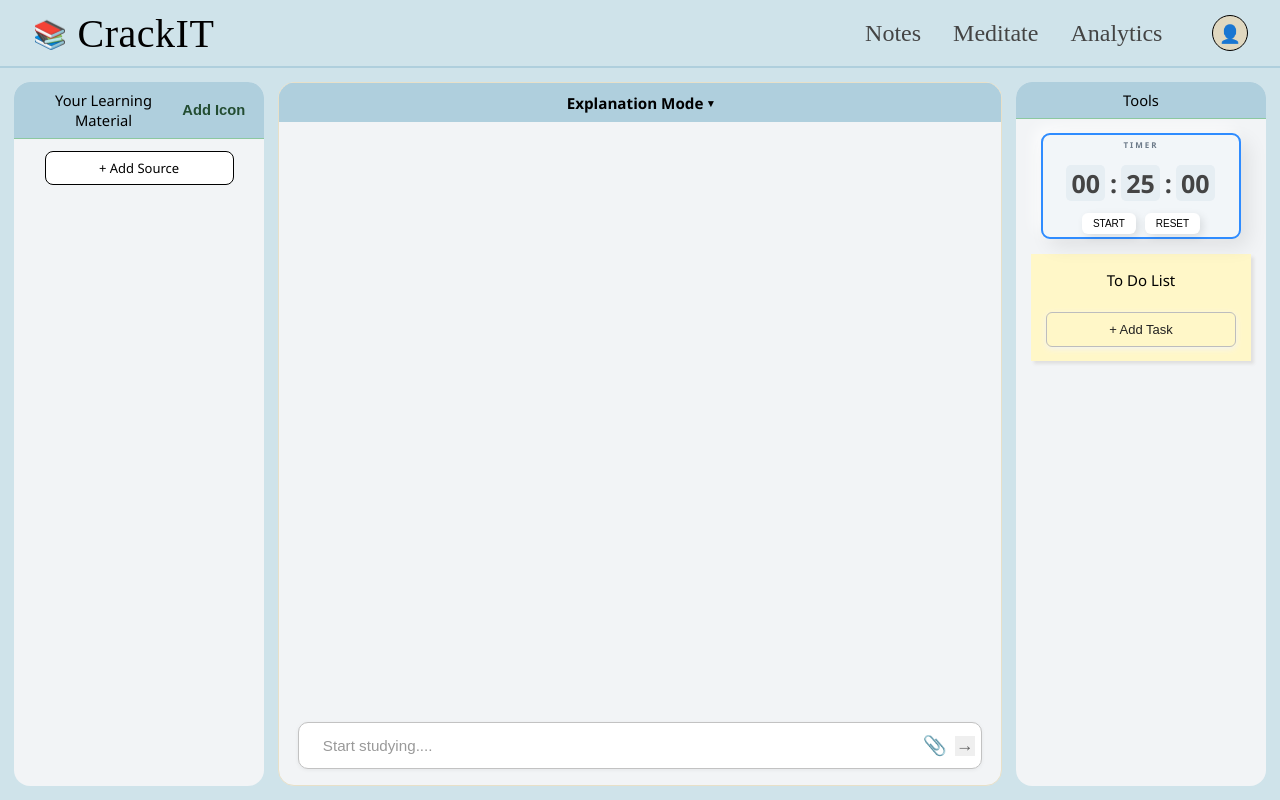
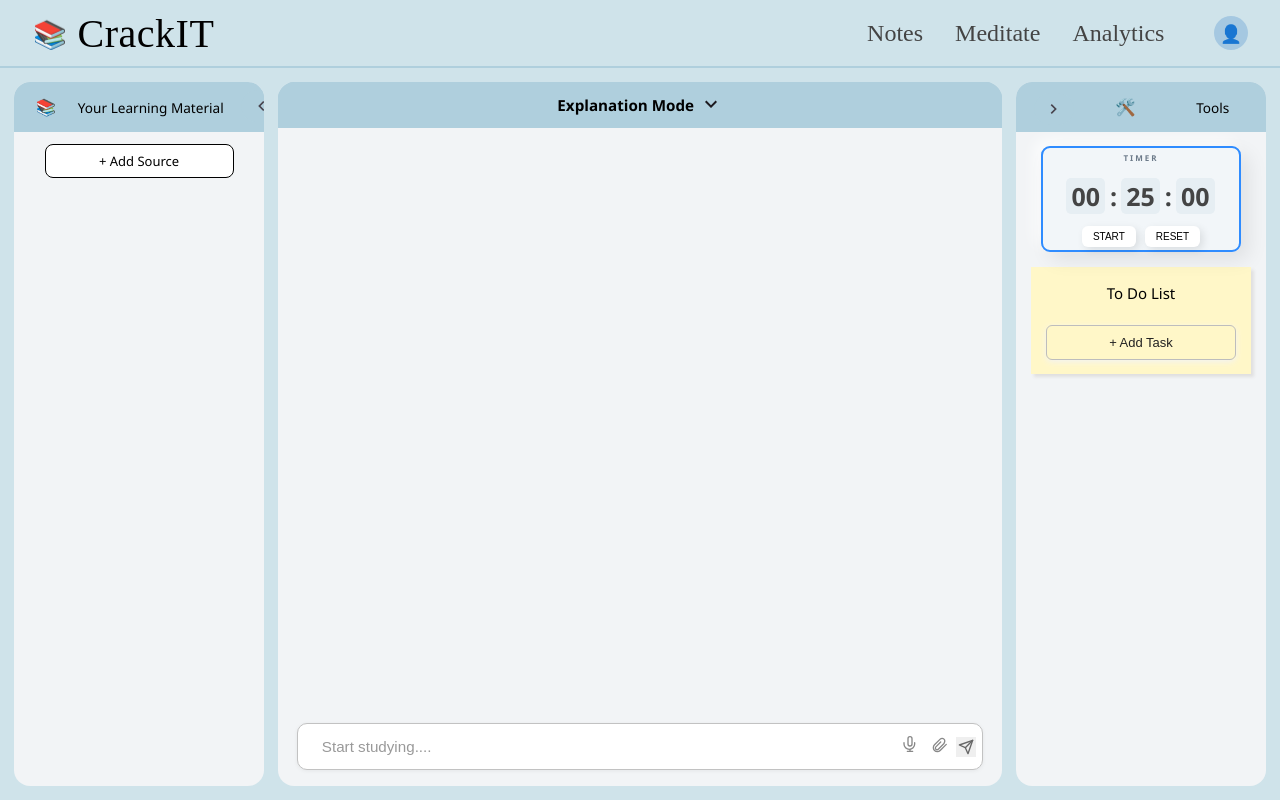
Before and after one commit to FlyingDragon112/Microsoft-AI-Study-Prototype, a React (Create React App) app in the folder frontend/: page / in a window 1280 px wide. Built offline with nearby package versions, Linux system fonts and the light colour scheme.

Commit message:
Ui fixes

```diff
--- a/frontend/src/App.css
+++ b/frontend/src/App.css
@@ -70,14 +70,14 @@
   width: 34px;
   height: 34px;
   border-radius: 50%;
-  background: #e0d8c0;
+  background: #a5c8e1;
   display: flex;
   align-items: center;
   justify-content: center;
   font-size: 1.1em;
   color: #555;
   cursor: pointer;
-  border: 1.5px solid #000000;
+  /* border: 1.5px solid #000000; */
   margin-left: 1em;
 }
 
@@ -101,6 +101,36 @@
   flex-direction: column;
   overflow: hidden;
   border: none;
+  transition: width 0.3s ease;
+}
+
+/* === Collapsed Sidebar === */
+.crackit-sidebar.collapsed {
+  width: 50px;
+  min-width: 50px;
+}
+
+.crackit-sidebar.collapsed .crackit-sidebar-upload,
+.crackit-sidebar.collapsed .crackit-sidebar-files {
+  display: none;
+}
+
+.crackit-sidebar.collapsed .crackit-sidebar-header span {
+  display: none;
+}
+
+/* === Collapsed Tools === */
+.crackit-tools.collapsed {
+  width: 50px;
+  min-width: 50px;
+}
+
+.crackit-tools.collapsed .crackit-tools-body {
+  display: none;
+}
+
+.crackit-tools.collapsed .crackit-tools-header span {
+  display: none;
 }
 
 /* === Center content panel === */
@@ -111,7 +141,7 @@
   display: flex;
   flex-direction: column;
   overflow: hidden;
-  border: 1px solid #e8e0c8;
+  /* border: 1px solid #e8e0c8; */
 }
 
 /* === Panel headers === */
@@ -120,19 +150,70 @@
   background: #AFCFDD;
   font-weight: 'Regular'  ;
   padding: 0.55em 1em;
-  font-size: 0.92em;
+  font-size: 0.85em;
   text-align: center;
   flex-shrink: 0;
   display: flex;
   align-items: center;
   justify-content: space-between;
-  border-bottom: 1px solid #8cc8a0;
+  /* border-bottom: 1px solid #8cc8a0; */
+  gap: 0.5em;
+  white-space: nowrap;
 }
 
 .crackit-sidebar-header span,
 .crackit-tools-header span {
   flex: 1;
   text-align: center;
+  margin: 0 0.5em;
+}
+
+.crackit-sidebar-icon {
+  flex: 0 0 auto;
+  font-size: 1.2em;
+}
+
+.crackit-sidebar-title {
+  flex: 1;
+}
+
+.crackit-tools-icon {
+  flex: 0 0 auto;
+  font-size: 1.2em;
+}
+
+.crackit-tools-title {
+  flex: 1;
+}
+
+.crackit-sidebar.collapsed .crackit-sidebar-header {
+  justify-content: space-between;
+  padding: 0.55em 0.4em;
+  position: relative;
+}
+
+.crackit-sidebar.collapsed .crackit-sidebar-icon {
+  flex: 0 0 auto;
+  text-align: center;
+}
+
+.crackit-sidebar.collapsed .crackit-sidebar-title {
+  display: none;
+}
+
+.crackit-tools.collapsed .crackit-tools-header {
+  justify-content: space-between;
+  padding: 0.55em 0.4em;
+  position: relative;
+}
+
+.crackit-tools.collapsed .crackit-tools-icon {
+  flex: 0 0 auto;
+  text-align: center;
+}
+
+.crackit-tools.collapsed .crackit-tools-title {
+  display: none;
 }
 
 .crackit-panel-collapse-btn {
@@ -143,6 +224,21 @@
   cursor: pointer;
   padding: 0 4px;
   font-weight: 700;
+  transition: transform 0.3s ease;
+  flex: 0 0 auto;
+}
+
+.crackit-tools-header .crackit-panel-collapse-btn {
+  order: -1;
+  transform: rotate(180deg);
+}
+
+.crackit-sidebar.collapsed .crackit-panel-collapse-btn {
+  transform: rotate(180deg);
+}
+
+.crackit-tools.collapsed .crackit-panel-collapse-btn {
+  transform: rotate(0deg);
 }
 
 .crackit-content-header {
--- a/frontend/src/App.js
+++ b/frontend/src/App.js
@@ -94,12 +94,31 @@ function ChatBox({ messages, onSend }) {
           onKeyDown={e => { if (e.key === 'Enter') handleSend(); }}
         />
         <button
+          className={`crackit-chat-speech-btn ${listening ? 'active' : ''}`}
+          title="Voice input"
+          onClick={handleSpeechToText}
+        >
+          <svg width="16" height="16" viewBox="0 0 24 24" fill="none" xmlns="http://www.w3.org/2000/svg">
+            <path d="M12 1C10.3431 1 9 2.34315 9 4V12C9 13.6569 10.3431 15 12 15C13.6569 15 15 13.6569 15 12V4C15 2.34315 13.6569 1 12 1Z" stroke="currentColor" strokeWidth="2" strokeLinecap="round" strokeLinejoin="round"/>
+            <path d="M19 10V12C19 16.4183 15.4183 20 11 20C6.58172 20 3 16.4183 3 12V10" stroke="currentColor" strokeWidth="2" strokeLinecap="round" strokeLinejoin="round"/>
+            <path d="M12 20V23" stroke="currentColor" strokeWidth="2" strokeLinecap="round" strokeLinejoin="round"/>
+            <path d="M8 23H16" stroke="currentColor" strokeWidth="2" strokeLinecap="round" strokeLinejoin="round"/>
+          </svg>
+        </button>
+        <button
           className="crackit-chat-attach-btn"
           title="Attach file"
         >
-          📎
+          <svg width="16" height="16" viewBox="0 0 24 24" fill="none" xmlns="http://www.w3.org/2000/svg">
+            <path d="M21.44 11.05L12.25 20.24C11.1242 21.3658 9.59718 21.9983 8.005 21.9983C6.41282 21.9983 4.88584 21.3658 3.76 20.24C2.63416 19.1142 2.00166 17.5872 2.00166 15.995C2.00166 14.4028 2.63416 12.8758 3.76 11.75L12.33 3.18C13.0806 2.42945 14.0991 2.00758 15.165 2.00758C16.2309 2.00758 17.2494 2.42945 18 3.18C18.7506 3.93055 19.1724 4.94905 19.1724 6.015C19.1724 7.08095 18.7506 8.09945 18 9.85L9.41 18.44C8.935 18.915 8.2905 19.1817 7.615 19.1817C6.9395 19.1817 6.295 18.915 5.82 18.44C5.34499 17.965 5.07833 17.3205 5.07833 16.645C5.07833 15.9695 5.34499 15.325 5.82 14.85L13.07 7.6" stroke="currentColor" strokeWidth="2" strokeLinecap="round" strokeLinejoin="round"/>
+          </svg>
         </button>
-        <button className="crackit-chat-send-btn" onClick={handleSend}>→</button>
+        <button className="crackit-chat-send-btn" onClick={handleSend}>
+          <svg width="16" height="16" viewBox="0 0 24 24" fill="none" xmlns="http://www.w3.org/2000/svg">
+            <path d="M22 2L11 13" stroke="currentColor" strokeWidth="2" strokeLinecap="round" strokeLinejoin="round"/>
+            <path d="M22 2L15 22L11 13L2 9L22 2Z" stroke="currentColor" strokeWidth="2" strokeLinecap="round" strokeLinejoin="round"/>
+          </svg>
+        </button>
       </div>
       {listening && (
         <div className="crackit-listening-msg">Microphone is open, speak now...</div>
@@ -111,6 +130,8 @@ function ChatBox({ messages, onSend }) {
 function App() {
   const [messages, setMessages] = useState([]);
   const [uploadedFiles, setUploadedFiles] = useState([]);
+  const [sidebarCollapsed, setSidebarCollapsed] = useState(false);
+  const [toolsCollapsed, setToolsCollapsed] = useState(false);
 
   const handleFileUpload = (e) => {
     const file = e.target.files[0];
@@ -166,10 +187,62 @@ function App() {
 
       <div className="crackit-main">
         {/* Left Sidebar */}
-        <div className="crackit-sidebar">
+        <div className={`crackit-sidebar ${sidebarCollapsed ? 'collapsed' : ''}`}>
           <div className="crackit-sidebar-header">
-            <span>Your Learning Material</span>
-            <button className="crackit-panel-collapse-btn">Add Icon</button>
+            <span className="crackit-sidebar-icon">📚</span>
+            <span className="crackit-sidebar-title">Your Learning Material</span>
+            <button
+              className="crackit-panel-collapse-btn"
+              onClick={() => setSidebarCollapsed(!sidebarCollapsed)}
+            >
+                      <svg
+                width="40"
+                height="32"
+                viewBox="0 0 40 32"
+                fill="none"
+                xmlns="http://www.w3.org/2000/svg"
+              >
+                <g clipPath="url(#clip0)">
+                  <rect
+                    x="40"
+                    width="32"
+                    height="40"
+                    rx="16"
+                    transform="rotate(90 40 0)"
+                    fill="#AFCFDD"
+                  />
+                  <g clipPath="url(#clip1)">
+                    <path
+                      d="M17.1667 16L22.1667 11L23.3334 12.1667L19.5 16L23.3334 19.8333L22.1667 21L17.1667 16Z"
+                      fill="#49454F"
+                    />
+                  </g>
+                </g>
+
+                <defs>
+                  <clipPath id="clip0">
+                    <rect
+                      x="40"
+                      width="32"
+                      height="40"
+                      rx="16"
+                      transform="rotate(90 40 0)"
+                      fill="white"
+                    />
+                  </clipPath>
+                  <clipPath id="clip1">
+                    <rect
+                      x="36"
+                      width="32"
+                      height="32"
+                      rx="16"
+                      transform="rotate(90 36 0)"
+                      fill="white"
+                    />
+                  </clipPath>
+                </defs>
+              </svg>
+            </button>
           </div>
           <div className="crackit-sidebar-upload">
             <input
@@ -202,16 +275,73 @@ function App() {
         <div className="crackit-content">
           <div className="crackit-content-header">
             <span className="crackit-content-header-dropdown">
-              Explanation Mode <span className="arrow">▾</span>
+              Explanation Mode <span className="arrow">
+                <svg width="24" height="24" viewBox="0 0 24 24" fill="none" xmlns="http://www.w3.org/2000/svg">
+                  <path d="M18 10L12 16L6 10L7.4 8.6L12 13.2L16.6 8.6L18 10Z" fill="#1D1B20"/>
+                </svg>
+              </span>
             </span>
           </div>
           <ChatBox messages={messages} onSend={handleChat} />
         </div>
 
         {/* Right Tools Panel */}
-        <div className="crackit-tools">
+        <div className={`crackit-tools ${toolsCollapsed ? 'collapsed' : ''}`}>
           <div className="crackit-tools-header">
-            <span>Tools</span>
+            <span className="crackit-tools-icon">🛠️</span>
+            <span className="crackit-tools-title">Tools</span>
+            <button
+              className="crackit-panel-collapse-btn"
+              onClick={() => setToolsCollapsed(!toolsCollapsed)}
+            >
+                      <svg
+                width="40"
+                height="32"
+                viewBox="0 0 40 32"
+                fill="none"
+                xmlns="http://www.w3.org/2000/svg"
+              >
+                <g clipPath="url(#clip0)">
+                  <rect
+                    x="40"
+                    width="32"
+                    height="40"
+                    rx="16"
+                    transform="rotate(90 40 0)"
+                    fill="#AFCFDD"
+                  />
+                  <g clipPath="url(#clip1)">
+                    <path
+                      d="M17.1667 16L22.1667 11L23.3334 12.1667L19.5 16L23.3334 19.8333L22.1667 21L17.1667 16Z"
+                      fill="#49454F"
+                    />
+                  </g>
+                </g>
+
+                <defs>
+                  <clipPath id="clip0">
+                    <rect
+                      x="40"
+                      width="32"
+                      height="40"
+                      rx="16"
+                      transform="rotate(90 40 0)"
+                      fill="white"
+                    />
+                  </clipPath>
+                  <clipPath id="clip1">
+                    <rect
+                      x="36"
+                      width="32"
+                      height="32"
+                      rx="16"
+                      transform="rotate(90 36 0)"
+                      fill="white"
+                    />
+                  </clipPath>
+                </defs>
+              </svg>
+            </button>
           </div>
           <div className="crackit-tools-body">
             <div style={{ height: 10 }} />
--- a/frontend/src/Timer.js
+++ b/frontend/src/Timer.js
@@ -6,6 +6,28 @@ const DEFAULT_SECONDS = 0;
 
 function pad(n) {
   return String(n).padStart(2, '0');
+}
+
+function playAlarmSound() {
+  try {
+    const audioContext = new (window.AudioContext || window.webkitAudioContext)();
+    const oscillator = audioContext.createOscillator();
+    const gainNode = audioContext.createGain();
+
+    oscillator.connect(gainNode);
+    gainNode.connect(audioContext.destination);
+
+    oscillator.frequency.setValueAtTime(800, audioContext.currentTime); // Frequency in Hz
+    oscillator.type = 'sine'; // Waveform type
+
+    gainNode.gain.setValueAtTime(0.3, audioContext.currentTime); // Volume
+    gainNode.gain.exponentialRampToValueAtTime(0.01, audioContext.currentTime + 0.5); // Fade out
+
+    oscillator.start(audioContext.currentTime);
+    oscillator.stop(audioContext.currentTime + 0.5); // Duration
+  } catch (error) {
+    console.warn('Audio playback failed:', error);
+  }
 }
 
 function Timer() {
@@ -34,6 +56,8 @@ function Timer() {
           if (prev > 0) return prev - 1;
           clearInterval(intervalRef.current);
           setIsRunning(false);
+          // Play alarm sound when timer finishes
+          playAlarmSound();
           return 0;
         });
       }, 1000);
```
